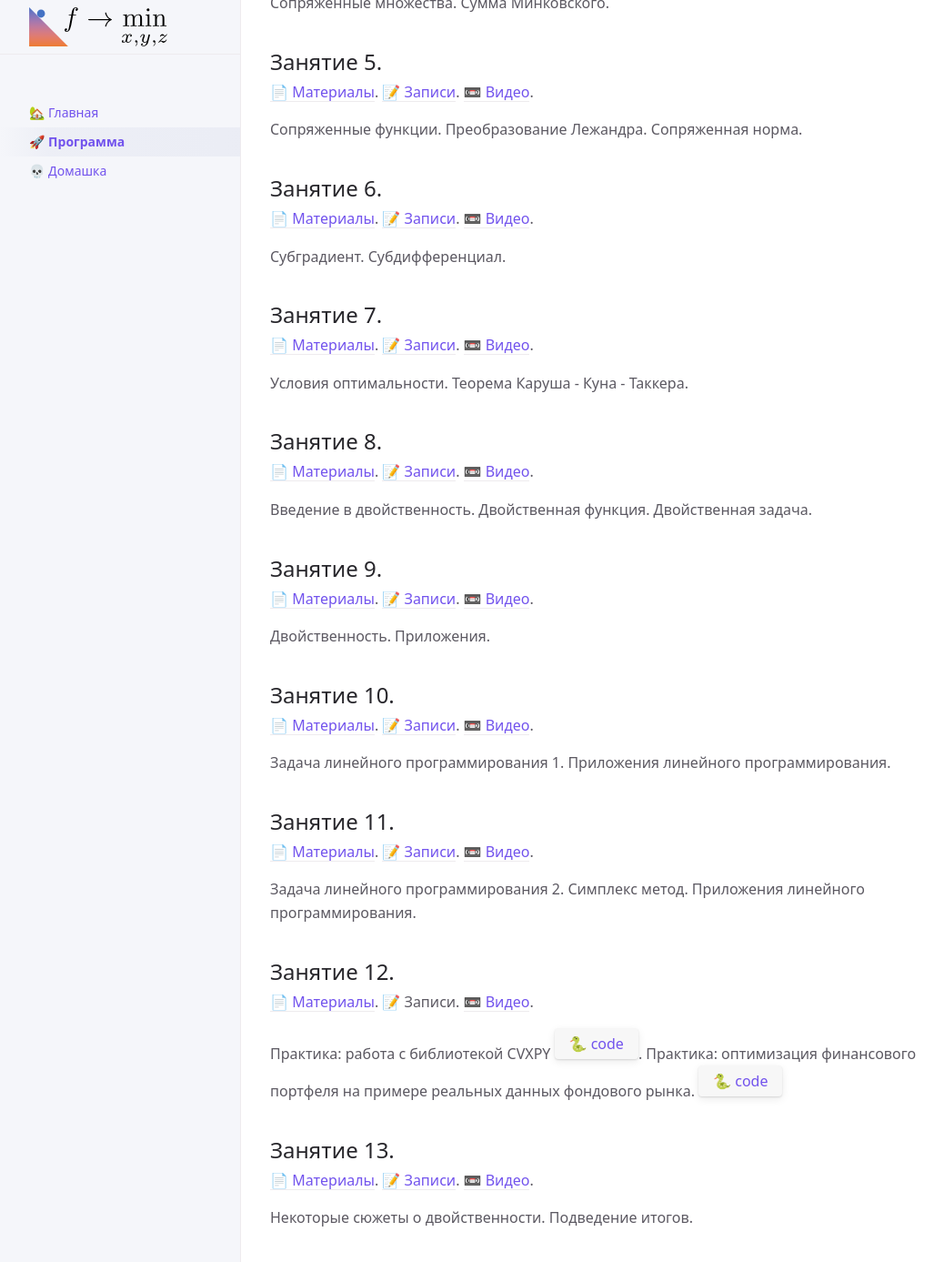
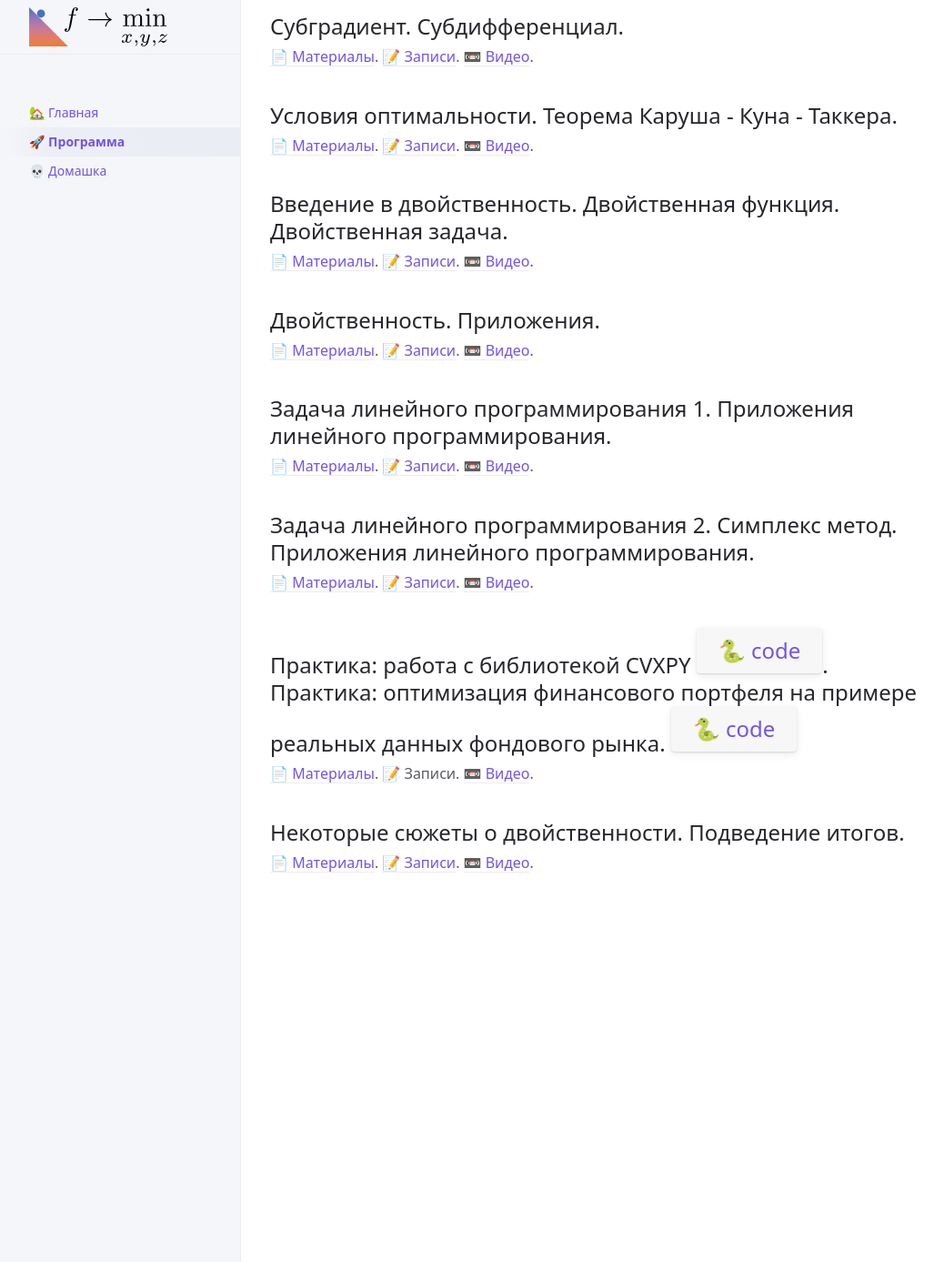
Before and after one commit to MerkulovDaniil/mipt21, a Jekyll site: the page built from program.md, in a window 1280 px wide and 1400 px high, scrolled down 604 px. Shown: the top 1387 px of the window at 91% size, without its empty margins (107-1145 px from the left). Built offline with Jekyll 4.4.1, drawn with Linux system fonts in a browser that asks for light colours; our own code applies the rules of GitHub Pages for plain Markdown files; a script that is not in the unit is left out; after the commit the page ends 1613 px from its top, so only the background shows below that; some of the changed text lies outside the part shown.

Commit message:
Update program.md

```diff
--- a/program.md
+++ b/program.md
@@ -3,81 +3,42 @@ title: 🚀 Программа
 nav_order: 2
 ---
 
-## Занятие 1.
-
+## Вводное занятие. Обзор практических задач оптимизации.
 [📄 Материалы](/presentations/1.pdf). [📝 Записи](/notes/1.pdf). [📼 Видео](https://youtu.be/5agEaBfyi0c).
 
-Вводное занятие. Обзор практических задач оптимизации.
-
-
-## Занятие 2.
-
+## Матрично-векторное дифференцирование.
 [📄 Материалы](/presentations/2.pdf). [📝 Записи](/notes/2.pdf). [📼 Видео](https://youtu.be/_CaZYpzRcPg).
 
-Матрично-векторное дифференцирование.
-
-## Занятие 3.
-
+## Выпуклость. Выпуклые множества. Выпуклые функции.
 [📄 Материалы](/presentations/3.pdf). [📝 Записи](/notes/3.pdf). [📼 Видео](https://youtu.be/qio9PZyIFmA).
 
-Выпуклость. Выпуклые множества. Выпуклые функции.
-
-## Занятие 4.
-
+## Сопряженные множества. Сумма Минковского.
 [📄 Материалы](/presentations/4.pdf). [📝 Записи](/notes/4.pdf). [📼 Видео](https://youtu.be/dxdBkaGxt6w).
 
-Сопряженные множества. Сумма Минковского.
-
-## Занятие 5.
-
+## Сопряженные функции. Преобразование Лежандра. Сопряженная норма.
 [📄 Материалы](/presentations/5.pdf). [📝 Записи](/notes/5.pdf). [📼 Видео](https://youtu.be/hQ_OIs6BINc).
 
-Сопряженные функции. Преобразование Лежандра. Сопряженная норма.
-
-## Занятие 6.
-
+## Субградиент. Субдифференциал.
 [📄 Материалы](/presentations/6.pdf). [📝 Записи](/notes/6.pdf). [📼 Видео](https://youtu.be/cr4D50lrHg8).
 
-Субградиент. Субдифференциал.
-
-## Занятие 7.
-
+## Условия оптимальности. Теорема Каруша - Куна - Таккера.
 [📄 Материалы](/presentations/7.pdf). [📝 Записи](/notes/7.pdf). [📼 Видео](https://youtu.be/jMSoc_A-bes).
 
-Условия оптимальности. Теорема Каруша - Куна - Таккера.
-
-## Занятие 8.
-
+## Введение в двойственность. Двойственная функция. Двойственная задача.
 [📄 Материалы](/presentations/8.pdf). [📝 Записи](/notes/8.pdf). [📼 Видео](https://youtu.be/PBdrv5Bi2oU).
 
-Введение в двойственность. Двойственная функция. Двойственная задача.
-
-## Занятие 9.
-
+## Двойственность. Приложения.
 [📄 Материалы](/presentations/9.pdf). [📝 Записи](/notes/9.pdf). [📼 Видео](https://youtu.be/4pXoE0ges7A).
 
-Двойственность. Приложения.
-
-## Занятие 10.
-
+## Задача линейного программирования 1. Приложения линейного программирования.
 [📄 Материалы](/presentations/10.pdf). [📝 Записи](/notes/10.pdf). [📼 Видео](https://youtu.be/_TLPGdwvmys).
 
-Задача линейного программирования 1. Приложения линейного программирования.
-
-## Занятие 11.
-
+## Задача линейного программирования 2. Симплекс метод. Приложения линейного программирования.
 [📄 Материалы](/presentations/10.pdf). [📝 Записи](/notes/11.pdf). [📼 Видео](https://youtu.be/-gYb_3CPgI0).
 
-Задача линейного программирования 2. Симплекс метод. Приложения линейного программирования.
-
-## Занятие 12.
+## Практика: работа с библиотекой CVXPY [🐍 code](https://colab.research.google.com/github/MerkulovDaniil/mipt21/blob/main/notebooks/CVXPY_exercises.ipynb){: .btn}. Практика: оптимизация финансового портфеля на примере реальных данных фондового рынка.  [🐍 code](https://colab.research.google.com/github/MerkulovDaniil/mipt21/blob/main/notebooks/Portfolio_optimization.ipynb){: .btn}
 
 [📄 Материалы](/presentations/12.pdf). 📝 Записи. [📼 Видео](https://youtu.be/ueflq-3dxOE).
 
-Практика: работа с библиотекой CVXPY [🐍 code](https://colab.research.google.com/github/MerkulovDaniil/mipt21/blob/main/notebooks/CVXPY_exercises.ipynb){: .btn}. Практика: оптимизация финансового портфеля на примере реальных данных фондового рынка.  [🐍 code](https://colab.research.google.com/github/MerkulovDaniil/mipt21/blob/main/notebooks/Portfolio_optimization.ipynb){: .btn}
-
-## Занятие 13.
-
+## Некоторые сюжеты о двойственности. Подведение итогов.
 [📄 Материалы](/presentations/13.pdf). [📝 Записи](/notes/13.pdf). [📼 Видео](https://youtu.be/AmxQyHcrSf4).
-
-Некоторые сюжеты о двойственности. Подведение итогов.
```
